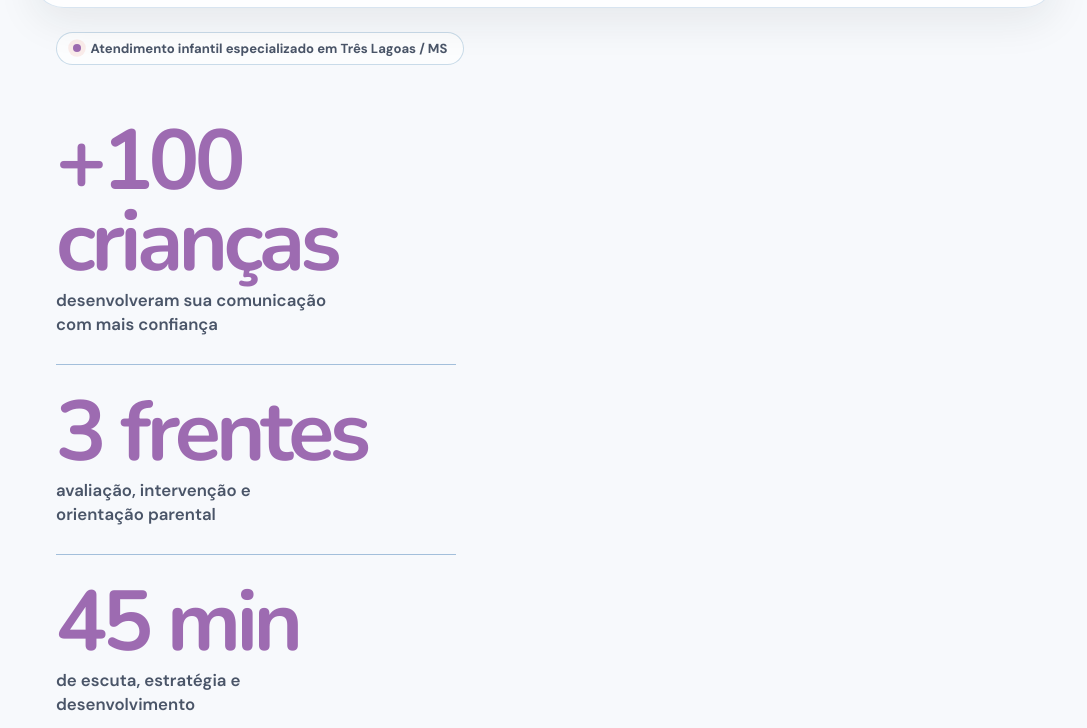
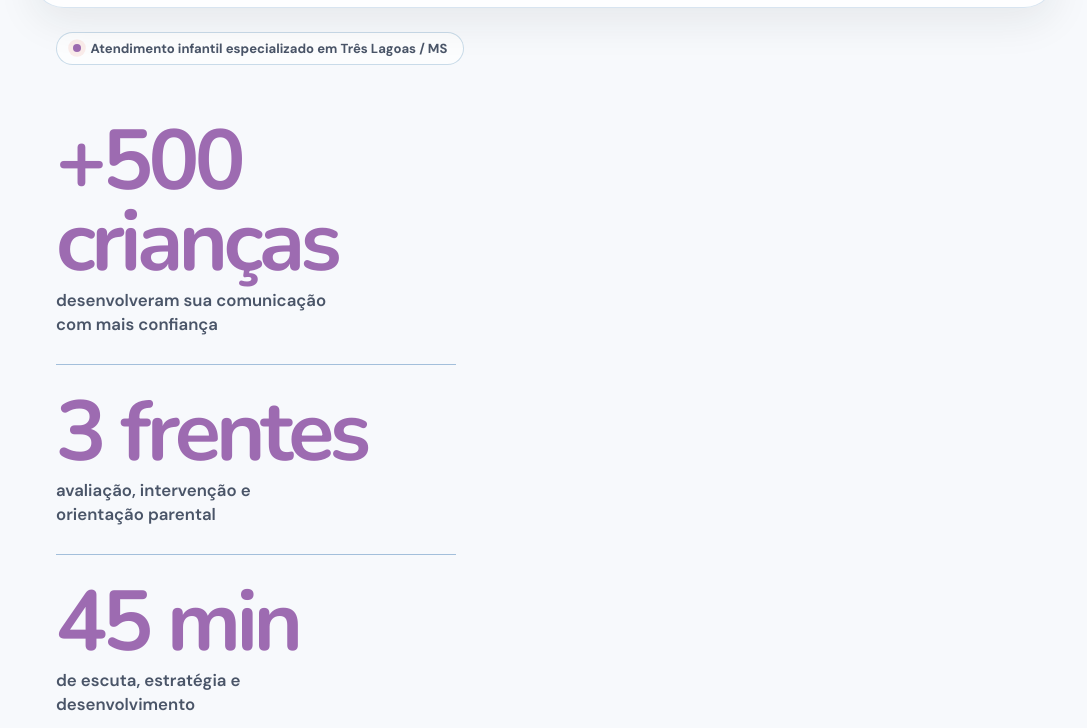
Before and after one commit to itsoliver951/Fono, a plain HTML site: page index.html in a window 1280 px wide. Shown: the part 72-800 px from the top of the page, without its empty margins (96-1183 px from the left). Drawn offline with nearby package versions, Linux system fonts and the light colour scheme.

Commit message:
Aprimora interações e atualiza métricas

```diff
--- a/index.html
+++ b/index.html
@@ -35,7 +35,7 @@
             <div class="container">
                 <span class="trust-pill"><i></i> Atendimento infantil especializado em Três Lagoas / MS</span>
                 <div class="hero-stats">
-                    <div><strong>+<span class="count-up" data-count="100">0</span> crianças</strong><span>desenvolveram sua comunicação com mais confiança</span></div>
+                    <div><strong>+<span class="count-up" data-count="500">0</span> crianças</strong><span>desenvolveram sua comunicação com mais confiança</span></div>
                     <div><strong><span class="count-up" data-count="3">0</span> frentes</strong><span>avaliação, intervenção e orientação parental</span></div>
                     <div><strong><span class="count-up" data-count="45">0</span> min</strong><span>de escuta, estratégia e desenvolvimento</span></div>
                 </div>
```
